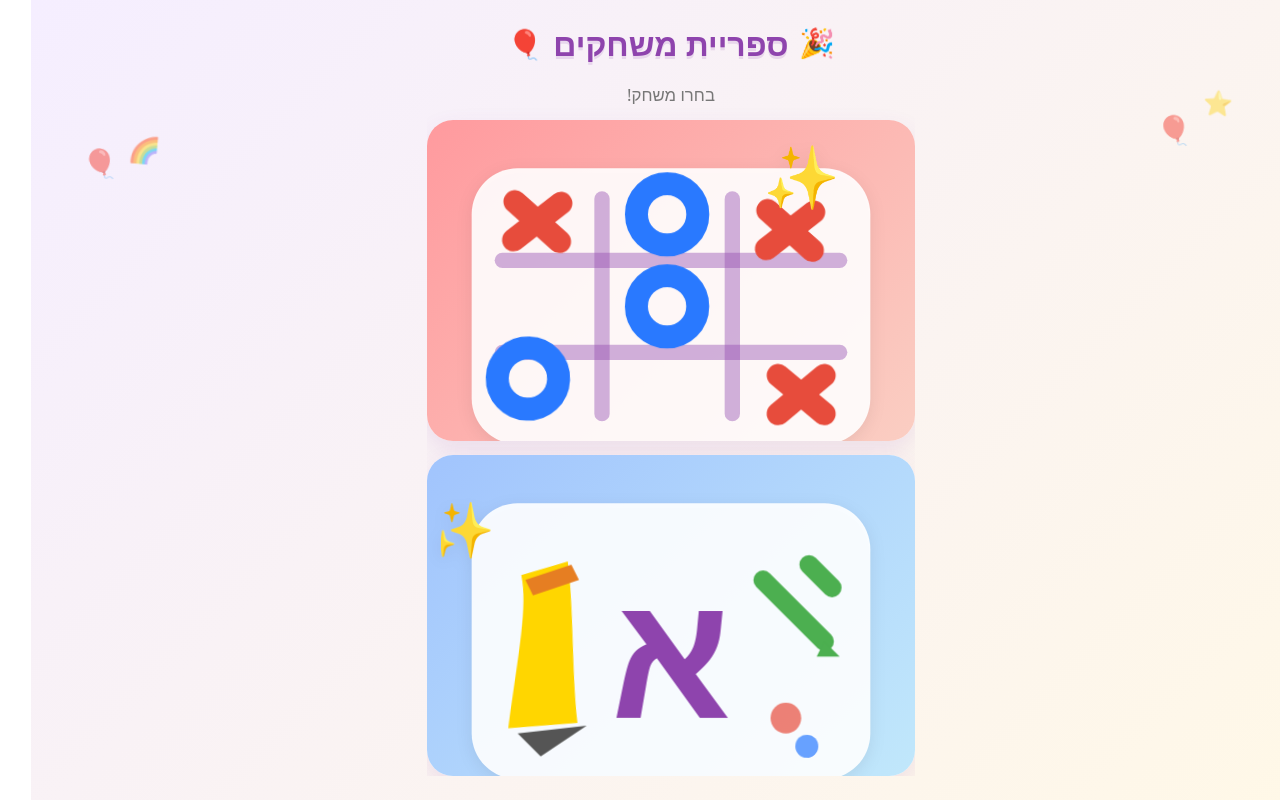
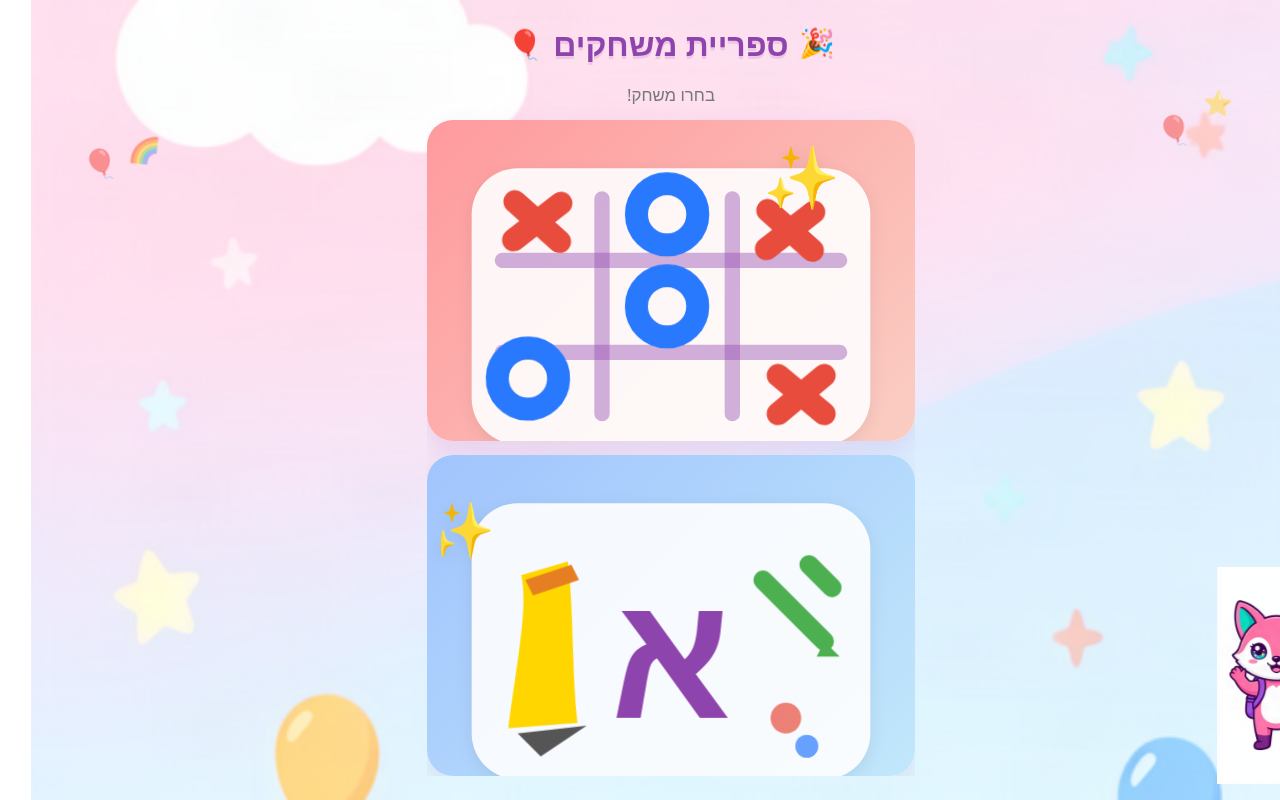
Before and after one commit to elad-haviv/game-lib, a React (Vite) app: page /#/ in a window 1280 px wide. Built offline with nearby package versions, Linux system fonts and the light colour scheme.

Commit message:
Generated mascot + pastel background in app

```diff
--- a/src/App.tsx
+++ b/src/App.tsx
@@ -8,6 +8,7 @@ function Library() {
       <div className="floating-deco f2" aria-hidden>⭐</div>
       <div className="floating-deco f3" aria-hidden>🌈</div>
       <div className="floating-deco f4" aria-hidden>🎈</div>
+      <img src="/mascot.png" alt="" className="mascot" aria-hidden />
       <div className="screen">
         <div className="library-hero">
           <span className="hero-emoji h1">🎉</span>
--- a/src/games/letters/TraceLetters.tsx
+++ b/src/games/letters/TraceLetters.tsx
@@ -175,6 +175,7 @@ export default function TraceLetters() {
       {celebrate && (
         <div className="modal-overlay">
           <div className="modal-card">
+            <img src="/mascot.png" alt="" style={{ width: 90, mixBlendMode: 'multiply' }} />
             <div className="modal-emoji">🌟🎉</div>
             <div className="modal-title">כל הכבוד!</div>
             <div className="modal-score">כתבת את האות {letter.char} ({letter.name})</div>
--- a/src/games/tictactoe/TicTacToe.tsx
+++ b/src/games/tictactoe/TicTacToe.tsx
@@ -106,6 +106,7 @@ export default function TicTacToe() {
       {(winner || draw) && (
         <div className="modal-overlay" onClick={() => newRound()}>
           <div className="modal-card" onClick={(e) => e.stopPropagation()}>
+            <img src="/mascot.png" alt="" style={{ width: 90, mixBlendMode: 'multiply' }} />
             <div className="modal-emoji">{winner ? (winner.player === 'X' ? '🎉' : '🤖') : '🤝'}</div>
             <div className="modal-title">
               {winner ? `${winner.player} ניצח!` : 'תיקו!'}
--- a/src/styles.css
+++ b/src/styles.css
@@ -1,7 +1,7 @@
 :root{--bg:#f8f0ff;--card:#fff;--accent:#8e44ad;--accent2:#e67e22;--win:#27ae60;--text:#2d2d3a;--shadow:rgba(142,68,173,0.12)}
 *{margin:0;padding:0;box-sizing:border-box;touch-action:manipulation;-webkit-tap-highlight-color:transparent}
 html,body,#root{height:100%}
-body{font-family:'Heebo',system-ui,sans-serif;background:linear-gradient(135deg,#f5eeff 0%,#fff8e7 100%);color:var(--text);overflow:hidden}
+body{font-family:'Heebo',system-ui,sans-serif;background:url('/bg.png') center/cover no-repeat fixed, linear-gradient(135deg,#f5eeff 0%,#fff8e7 100%);color:var(--text);overflow:hidden}
 #root{max-width:520px;margin:0 auto;height:100%;display:flex;flex-direction:column;padding:16px 16px 24px}
 header{display:flex;align-items:center;gap:10px;padding:6px 0 12px}
 header h1{font-size:1.7rem;color:var(--accent);flex:1}
@@ -43,6 +43,9 @@ header h1{font-size:1.7rem;color:var(--accent);flex:1}
 .hero-emoji.h2{animation-delay:1.2s}
 @keyframes heroFloat{0%,100%{transform:translateY(0) rotate(-4deg)}50%{transform:translateY(-6px) rotate(4deg)}}
 .floating-deco{position:fixed;font-size:1.8rem;opacity:.5;pointer-events:none;z-index:0;animation:floaty 6s ease-in-out infinite;top:18%;left:4%}
+.mascot{position:fixed;bottom:2%;right:-2%;width:120px;pointer-events:none;z-index:0;mix-blend-mode:multiply;animation:mascotBounce 2.4s ease-in-out infinite;transform-origin:bottom center}
+@keyframes mascotBounce{0%,100%{transform:rotate(-3deg) scaleY(1)}50%{transform:rotate(2deg) scaleY(1.03)}}
+.game-card .card-banner{position:relative;z-index:1}
 .floating-deco.f2{top:8%;right:6%;animation-delay:1.5s;font-size:1.5rem}
 .floating-deco.f3{bottom:22%;left:6%;animation-delay:3s;font-size:1.6rem}
 .floating-deco.f4{bottom:10%;right:8%;animation-delay:4.5s}
```
Also changed, not shown: public/bg.png (added), public/mascot.png (added).
